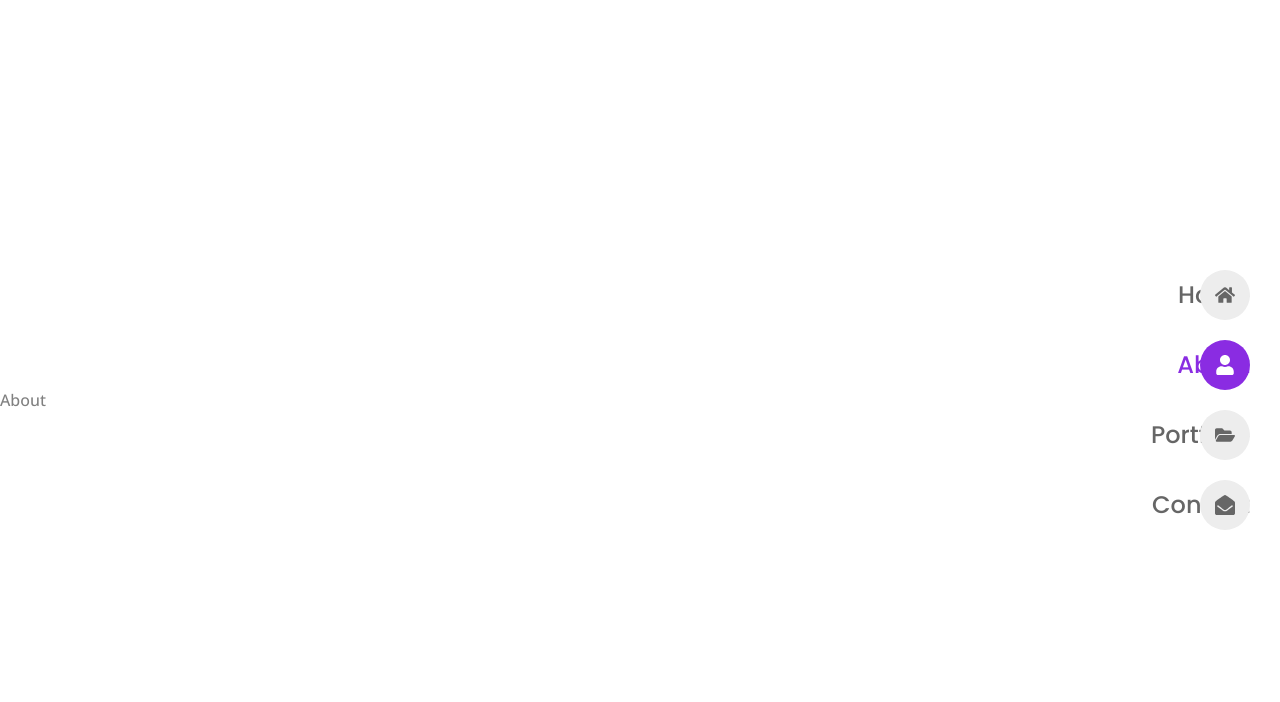
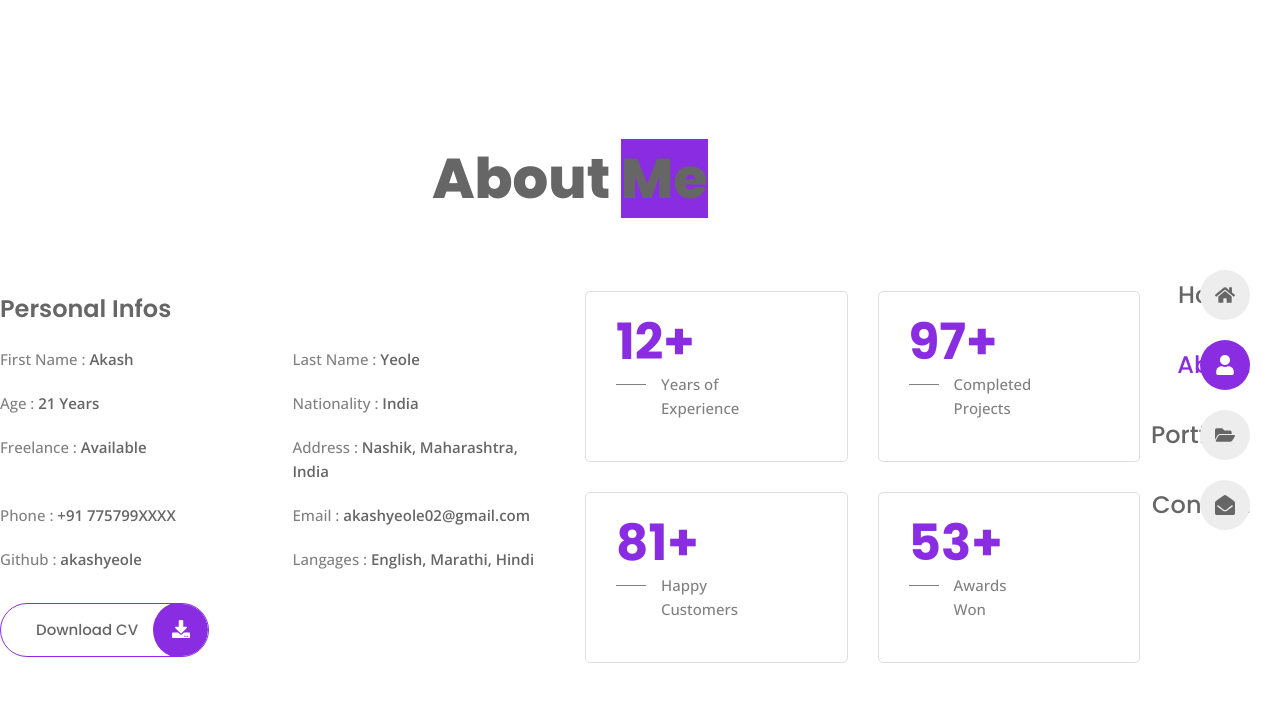
Before and after one commit to akashyeole/akashyeole.live, a React (Vite) app: page /about in a window 1280 px wide. Shown: the top 702 px of the page. Built offline with nearby package versions, Linux system fonts and the light colour scheme; a web font is replaced by a local one.

Commit message:
about in progress

```diff
--- a/package.json
+++ b/package.json
@@ -10,6 +10,7 @@
     "preview": "vite preview"
   },
   "dependencies": {
+    "html-react-parser": "^5.1.2",
     "react": "^18.2.0",
     "react-dom": "^18.2.0",
     "react-icons": "^5.0.1",
--- a/src/App.css
+++ b/src/App.css
@@ -85,6 +85,11 @@
 }
 
 /* ================== REUSABLE CSS ================== */
+.container {
+    max-width: 1140px;
+    margin-inline: auto;
+}
+
 .grid {
     display: grid;
     gap: 30px;
@@ -92,6 +97,13 @@
 
 .section {
     padding-block: 70px;
+}
+
+.section__title {
+    font-size: var(--big-font-size);
+    font-weight: var(--weight-800);
+    text-align: center;
+    margin-bottom: 70px;
 }
 
 .button {
--- /dev/null
+++ b/src/components/Info.jsx
@@ -0,0 +1,19 @@
+import React from 'react'
+import { personalInfo } from '../data';
+
+const Info = () => {
+  return (
+    <>
+    {personalInfo.map(({title, description}, index) => {
+        return (
+            <li className="info__item" key={index}>
+                <span className="info__title">{title}</span>
+                <span className="info__description">{description}</span>
+            </li>
+        )
+    })}
+    </>
+  )
+}
+
+export default Info
--- /dev/null
+++ b/src/components/Stats.jsx
@@ -0,0 +1,20 @@
+import React from 'react'
+import { stats } from '../data'
+import parse from 'html-react-parser'
+
+const Stats = () => {
+  return (
+    <>
+    {stats.map(({no, title}, index) => {
+      return(
+        <div className="stats__box" key={index}>
+          <h3 className="stats__no">{no}</h3>
+          <p className="stats__title">{parse(title)}</p>
+        </div>
+        )
+    })}
+    </>
+  )
+}
+
+export default Stats
--- a/src/data.jsx
+++ b/src/data.jsx
@@ -60,25 +60,25 @@
   {
     id: 1,
     title: 'First Name : ',
-    description: 'Steve',
+    description: 'Akash',
   },
 
   {
     id: 2,
     title: 'Last Name : ',
-    description: 'Milner',
+    description: 'Yeole',
   },
 
   {
     id: 3,
     title: 'Age : ',
-    description: '27 Years',
+    description: '21 Years',
   },
 
   {
     id: 4,
     title: 'Nationality : ',
-    description: 'Tunisian',
+    description: 'India',
   },
 
   {
@@ -90,31 +90,31 @@
   {
     id: 6,
     title: 'Address : ',
-    description: 'Tunis',
+    description: 'Nashik, Maharashtra, India',
   },
 
   {
     id: 7,
     title: 'Phone : ',
-    description: '+21621184010',
+    description: '+91 775799XXXX',
   },
 
   {
     id: 8,
     title: 'Email : ',
-    description: 'you@mail.com',
+    description: 'akashyeole02@gmail.com',
   },
 
   {
     id: 9,
-    title: 'Skype : ',
-    description: 'steve.milner',
+    title: 'Github : ',
+    description: 'akashyeole',
   },
 
   {
     id: 10,
     title: 'Langages : ',
-    description: 'French, English',
+    description: 'English, Marathi, Hindi',
   },
 ];
 
--- a/src/pages/about/About.jsx
+++ b/src/pages/about/About.jsx
@@ -1,8 +1,39 @@
 import React from 'react'
+import Info from '../../components/Info'
+import Stats from '../../components/Stats'
+import { FaDownload } from 'react-icons/fa'
+import CV from '../../assets/steve-Cv.pdf'
+import './about.css'
 
 const About = () => {
   return (
-    <div>About</div>
+    <main className="section container">
+      <section className="about">
+        <h2 className="section__title">
+          About <span>Me</span>
+        </h2>
+
+        <div className="about__container grid">
+          <div className="about__info">
+            <h3 className="section__subtitle">Personal Infos</h3>
+
+            <ul className="info__list grid">
+              <Info />
+            </ul>
+
+            <a href={CV} download='' className="button">Download CV
+              <span className="button__icon">
+                <FaDownload />
+              </span>
+            </a>
+          </div>
+
+          <div className="stats grid">
+            <Stats />
+          </div>
+        </div>
+      </section>
+    </main>
   )
 }
 
--- a/src/pages/about/about.css
+++ b/src/pages/about/about.css
@@ -0,0 +1,59 @@
+.about__container,
+.info__list,
+.stats {
+    grid-template-columns: repeat(2, 1fr);
+}
+
+.info__list {
+    row-gap: 20px;
+    margin-bottom: 32px;
+}
+
+.section__subtitle {
+    font-size: var(--h3-font-size);
+    font-weight: var(--weight-600);
+    margin-bottom: 20px;
+}
+
+.info__list .info__title,
+.info__list .info__description {
+    font-size: var(--small-font-size);
+}
+
+.info__list .info__description {
+    color: var(--title-color);
+    font-weight: var(--weight-600);
+}
+
+.stats__box {
+    border: 1px solid var(--border-color);
+    padding: 20px 30px 25px;
+    border-radius: 5px;
+}
+
+.stats__no {
+    color: var(--first-color);
+    font-size: var(--h1-font-size);
+    line-height: 1.2;
+}
+
+.stats__title {
+    font-size: var(--small-font-size);
+    line-height: 1.6;
+    padding-left: 45px;
+    position: relative;
+}
+
+.section__title span {
+    background-color: var(--first-color);
+}
+
+.stats__title::before{
+    content: '';
+    position: absolute;
+    left: 0;
+    top: 25%;
+    width: 30px;
+    height: 1px;
+    background-color: var(--text-color);
+}
```
Also changed, not shown: 1 other file (tests, documents, lock files or other folders).
